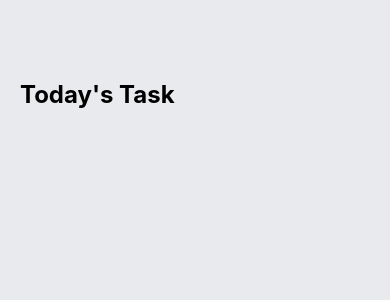
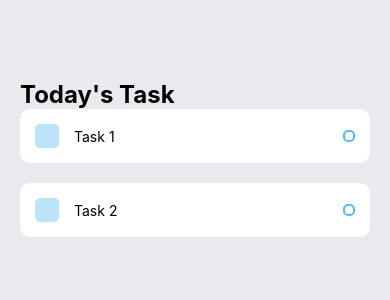
Before and after one commit to badjatya/todoList, a React Native app: screen / in a window 390 px wide. Shown: the top 300 px of the page. Built offline with nearby package versions, Linux system fonts and the light colour scheme.

Commit message:
Task Component

```diff
--- a/App.js
+++ b/App.js
@@ -1,6 +1,7 @@
 import { StatusBar } from 'expo-status-bar';
 import React from 'react';
 import { StyleSheet, Text, View } from 'react-native';
+import Task from "./components/Task"
 
 const App = () => {
   return (
@@ -12,6 +13,8 @@
 
         <View style={styles.items}>
           {/* This is where all the task will go */}
+          <Task text="Task 1" />
+          <Task text="Task 2" />
         </View>
       </View>
     </View>
--- /dev/null
+++ b/components/Task.js
@@ -0,0 +1,50 @@
+import React from "react"
+import { StyleSheet, Text, View } from 'react-native';
+
+const Task = (props) => (
+    <View style={styles.item}>
+        <View style={styles.itemLeft}>
+            <View style={styles.square}></View>
+            <Text style={styles.itemText}>{props.text}</Text>
+        </View>
+        <View style={styles.circularSquare}></View>
+    </View>
+)
+
+const styles = StyleSheet.create({
+    item:{
+        backgroundColor: "#FFF",
+        padding:15,
+        borderRadius:10,
+        flexDirection:'row',
+        alignItems:"center",
+        justifyContent:"space-between",
+        marginBottom:20,
+
+    },
+    itemLeft:{
+        flexDirection:'row',
+        alignItems:"center",
+        flexWrap:"wrap",
+    },
+    square:{
+        width:24,
+        height:24,
+        backgroundColor:"#55BCF6",
+        opacity:0.4,
+        borderRadius:5,
+        marginRight:15,
+    },
+    itemText:{
+        maxWidth:"80%",
+    },
+    circularSquare:{
+        width:12,
+        height:12,
+        borderRadius:5,
+        borderWidth:2,
+        borderColor:"#55BCF6"
+    },
+})
+
+export default Task;
```
